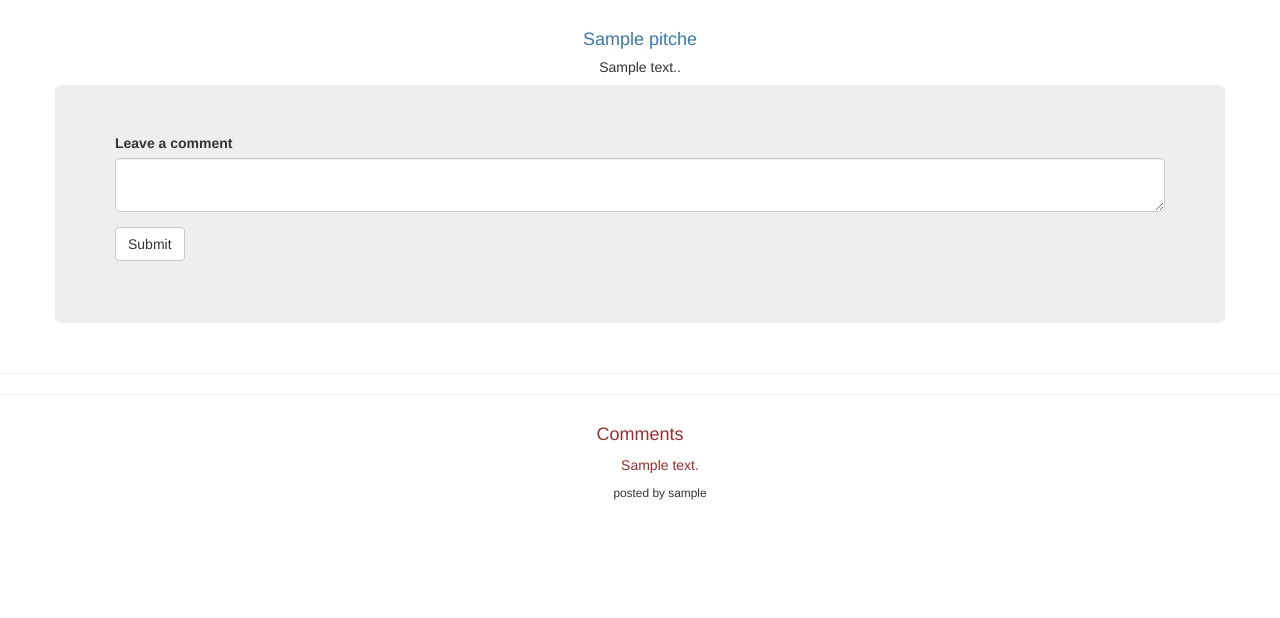
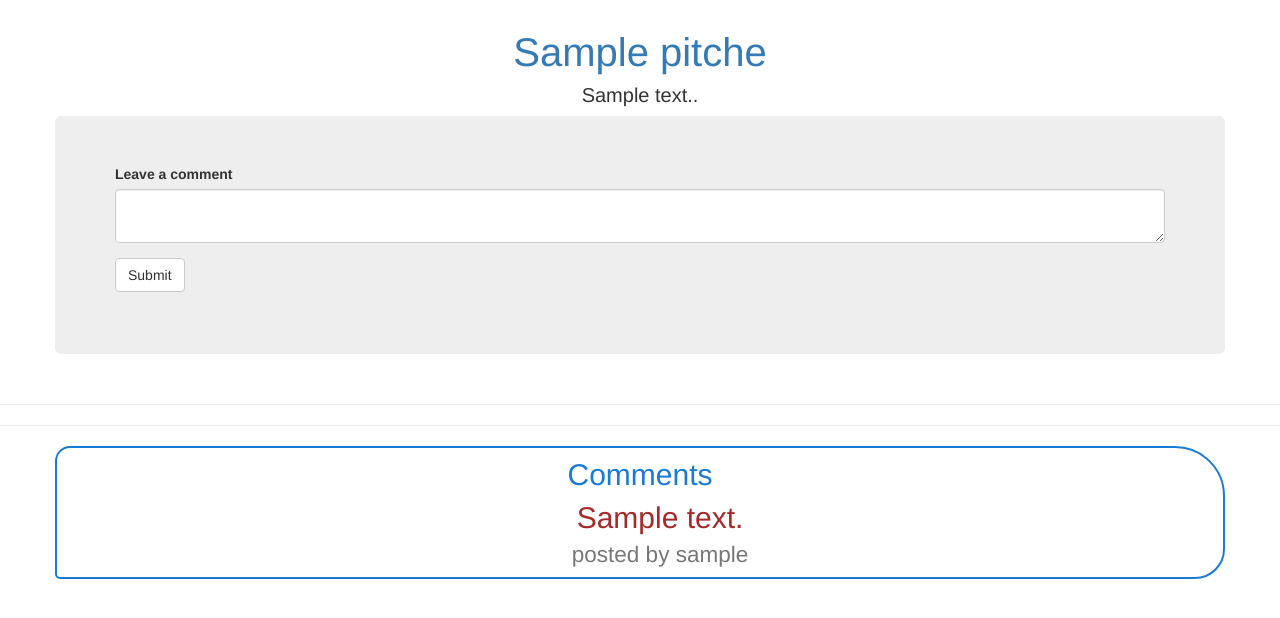
Before and after one commit to TracyOgutu/Pitches, a Flask app: page /comment/new/1 in a window 1280 px wide. Shown: the part 52-670 px from the top of the page. Run offline with Flask 2, Linux system fonts and the light colour scheme; a user stored in the database is signed in; tables that the repository leaves empty hold one stand-in row (values such as "Sample post"); some libraries are stand-ins or nearby versions.

Commit message:
add comment section

```diff
--- a/app/templates/comment.html
+++ b/app/templates/comment.html
@@ -10,10 +10,10 @@
 
 
 <div class="row">
-        <div class="card">
+        <div class="card" >
                 <div class="card-body text-center">
-                        <h4><a>{{pitch.title}}</a></h4>
-                        <h5 class="card-text text-center">{{pitch.description}}.</h5>
+                        <h4><a style="font-size: 40px;">{{pitch.title}}</a></h4>
+                        <h5 class="card-text text-center" style="font-size: 20px;">{{pitch.description}}.</h5>
                 </div>
         </div>
 
@@ -28,10 +28,10 @@
 
         <hr>
         <hr>
-        <div class="container">
-                <div class="col-md-12">
-                        <h4 style="color: brown; text-align: center;text-underline-position: below">Comments</h4>
-                        {{ macro.displayComments(comment) }}
+        <div class="container"style=" border:2px double rgb(26, 123, 214);border-radius: 15px 50px 30px 5px; margin-top: 20px;">
+                <div>
+                        <h4 style="color:rgb(26, 123, 214); text-align: center; font-size: 30px;">Comments</h4>
+                      <h4 style="font-size: 30px;">{{ macro.displayComments(comment) }}</h4>
 
                 </div>
 
```
